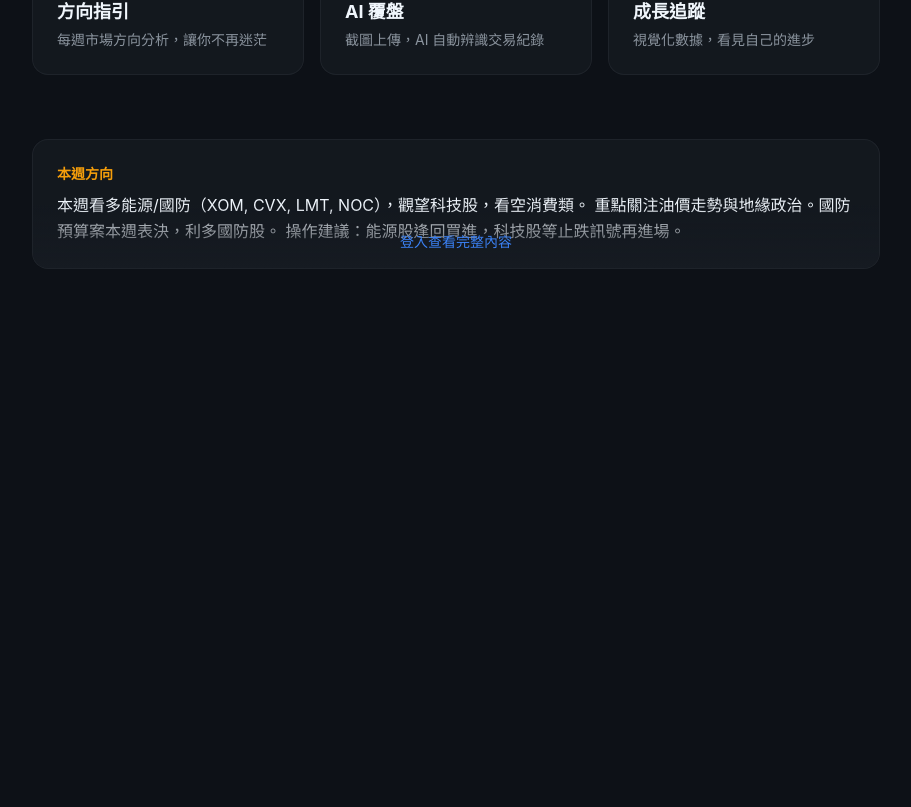
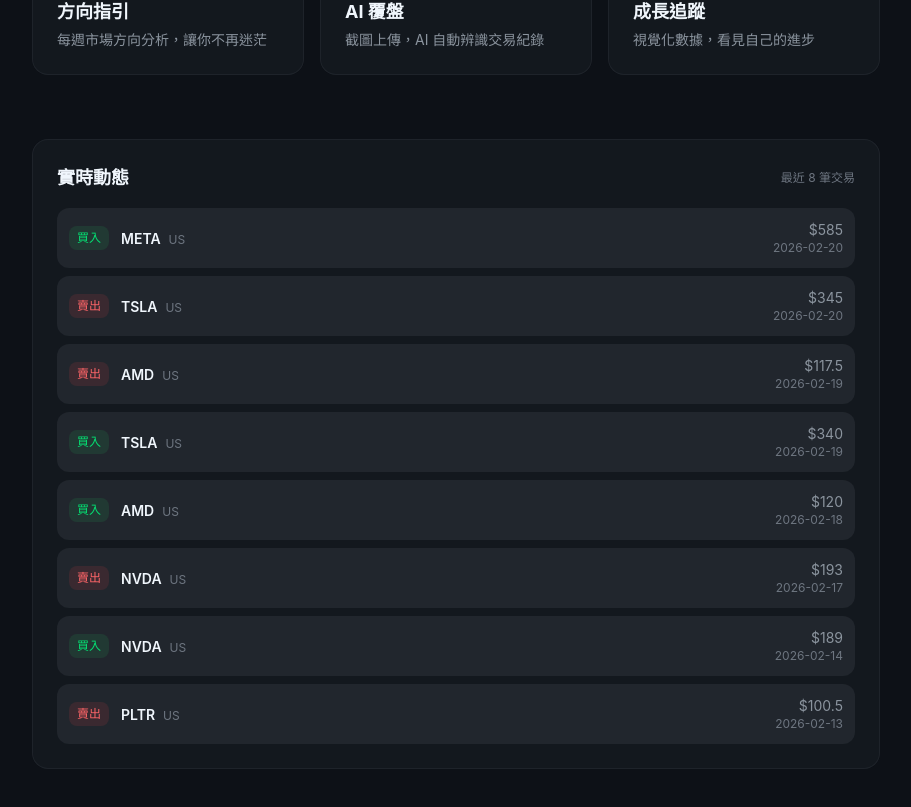
Before and after one commit to 2gogo8/jg-coach-v2, a Next.js app: page / in a window 1280 px wide. Shown: the part 533-1340 px from the top of the page, without its empty margins (184-1095 px from the left). Before the commit the page ends 882 px from the top, so only its background shows below. Built offline with nearby package versions, Linux system fonts and the light colour scheme.

Commit message:
feat(evolution-2): price change indicators + quick symbol suggestions + public activity feed

```diff
--- a/app/page.tsx
+++ b/app/page.tsx
@@ -9,13 +9,28 @@
   weekStart: string;
 }
 
+interface Trade {
+  id: string;
+  symbol: string;
+  market: string;
+  action: string;
+  price: number;
+  shares: number;
+  date: string;
+  createdAt: string;
+  studentId: string;
+}
+
 export default function LandingPage() {
   const [stats, setStats] = useState({ trades: 0, students: 0 });
   const [direction, setDirection] = useState<WeeklyDir | null>(null);
+  const [recentTrades, setRecentTrades] = useState<Trade[]>([]);
 
   useEffect(() => {
     fetch('/api/trades').then(r => r.json()).then(d => {
       setStats(prev => ({ ...prev, trades: d.length }));
+      // Get last 8 trades
+      setRecentTrades(d.slice(-8).reverse());
     }).catch(() => {});
     fetch('/api/admin/students').then(r => r.json()).then(d => {
       setStats(prev => ({ ...prev, students: d.length }));
@@ -83,6 +98,45 @@
         </div>
       </section>
 
+      {/* Recent Activity Feed */}
+      {recentTrades.length > 0 && (
+        <section className="px-6 pb-16 max-w-4xl mx-auto w-full">
+          <div className="glass rounded-2xl p-6">
+            <div className="flex items-center justify-between mb-4">
+              <h3 className="text-lg font-bold">實時動態</h3>
+              <span className="text-xs text-[var(--text-tertiary)]">最近 {recentTrades.length} 筆交易</span>
+            </div>
+            <div className="space-y-2">
+              {recentTrades.map((trade, i) => (
+                <div
+                  key={trade.id}
+                  className="flex items-center justify-between p-3 rounded-xl bg-[var(--navy-lighter)] hover:bg-[var(--navy-light)] transition-colors animate-fade-in"
+                  style={{ animationDelay: `${i * 50}ms` }}
+                >
+                  <div className="flex items-center gap-3">
+                    <span className={`text-xs px-2 py-1 rounded-lg font-medium ${
+                      trade.action === 'buy'
+                        ? 'bg-[var(--green-soft)] text-green-400'
+                        : 'bg-[var(--red-soft)] text-red-400'
+                    }`}>
+                      {trade.action === 'buy' ? '買入' : '賣出'}
+                    </span>
+                    <div>
+                      <span className="text-sm font-semibold">{trade.symbol}</span>
+                      <span className="text-xs text-[var(--text-tertiary)] ml-2">{trade.market}</span>
+                    </div>
+                  </div>
+                  <div className="text-right">
+                    <div className="text-sm text-[var(--text-secondary)]">${trade.price}</div>
+                    <div className="text-xs text-[var(--text-tertiary)]">{trade.date}</div>
+                  </div>
+                </div>
+              ))}
+            </div>
+          </div>
+        </section>
+      )}
+
       {/* Weekly Direction Teaser */}
       {direction && (
         <section className="px-6 pb-20 max-w-4xl mx-auto w-full">
--- a/app/student/[id]/page.tsx
+++ b/app/student/[id]/page.tsx
@@ -520,6 +520,8 @@
   const [priceLoading, setPriceLoading] = useState(false);
   const [symbolValid, setSymbolValid] = useState<boolean | null>(null);
   const [stockName, setStockName] = useState('');
+  const [priceChange, setPriceChange] = useState<number | null>(null);
+  const [priceChangePercent, setPriceChangePercent] = useState<number | null>(null);
 
   async function fetchStockPrice() {
     if (!symbol || symbol.length < 1) return;
@@ -530,12 +532,16 @@
       if (data.valid) {
         setSymbolValid(true);
         setStockName(data.name || '');
+        setPriceChange(data.change || null);
+        setPriceChangePercent(data.changesPercentage || null);
         if (data.price && !price) {
           setPrice(data.price.toFixed(2));
         }
       } else {
         setSymbolValid(false);
         setStockName('');
+        setPriceChange(null);
+        setPriceChangePercent(null);
       }
     } catch {
       setSymbolValid(null);
@@ -656,10 +662,42 @@
                       </select>
                     </div>
                     {stockName && (
-                      <p className="text-xs text-green-400 px-1">✓ {stockName}</p>
+                      <div className="flex items-center gap-2 px-1">
+                        <p className="text-xs text-green-400">✓ {stockName}</p>
+                        {priceChangePercent !== null && (
+                          <span className={`text-xs font-medium flex items-center gap-0.5 ${
+                            priceChangePercent >= 0 ? 'text-green-400' : 'text-red-400'
+                          }`}>
+                            {priceChangePercent >= 0 ? '▲' : '▼'} {priceChangePercent >= 0 ? '+' : ''}{priceChangePercent.toFixed(2)}%
+                          </span>
+                        )}
+                      </div>
                     )}
                     {symbolValid === false && (
                       <p className="text-xs text-red-400 px-1">找不到此股票代號</p>
+                    )}
+                    {/* Quick symbol suggestions */}
+                    {!symbol && (
+                      <div className="space-y-2">
+                        <p className="text-xs text-[var(--text-tertiary)] px-1">常用股票：</p>
+                        <div className="flex flex-wrap gap-1.5">
+                          {(market === 'US'
+                            ? ['AAPL', 'TSLA', 'NVDA', 'MSFT', 'GOOGL', 'AMZN']
+                            : ['2330', '2454', '2317', '2412', '2303', '2308']
+                          ).map(sym => (
+                            <button
+                              key={sym}
+                              onClick={() => {
+                                setSymbol(sym);
+                                setTimeout(() => fetchStockPrice(), 100);
+                              }}
+                              className="px-3 py-1.5 rounded-lg text-xs font-medium bg-[var(--navy-lighter)] text-[var(--text-secondary)] hover:bg-[var(--blue-soft)] hover:text-[var(--blue)] transition-all"
+                            >
+                              {sym}
+                            </button>
+                          ))}
+                        </div>
+                      </div>
                     )}
                   </div>
                   <div className="flex rounded-xl bg-[var(--navy-lighter)] p-1">
```
Also changed, not shown: 1 other file (tests, documents, lock files or other folders).
